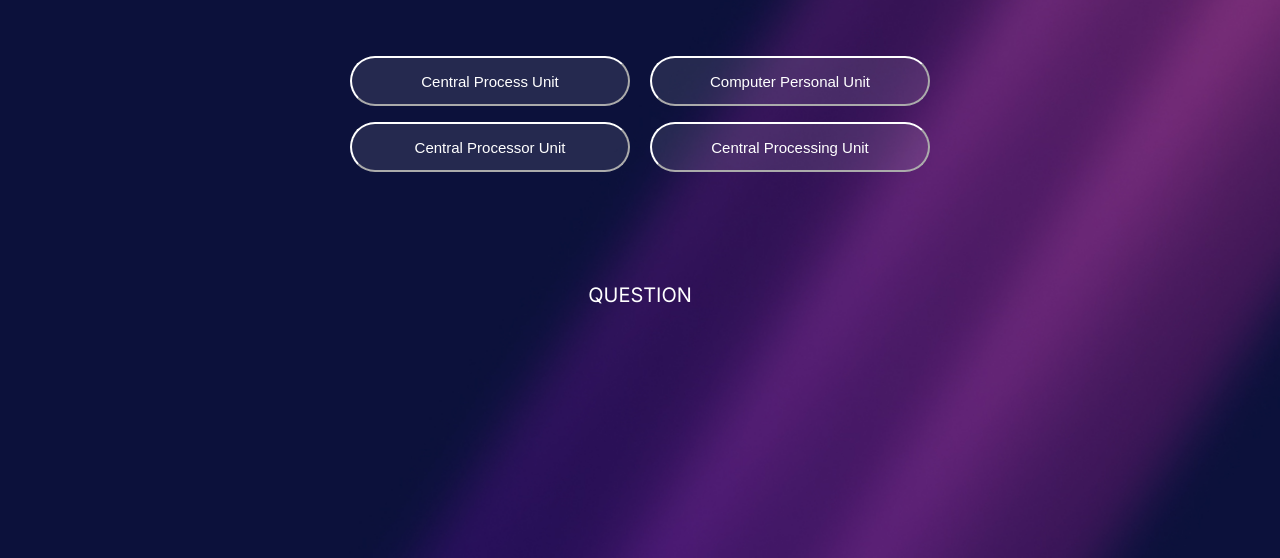
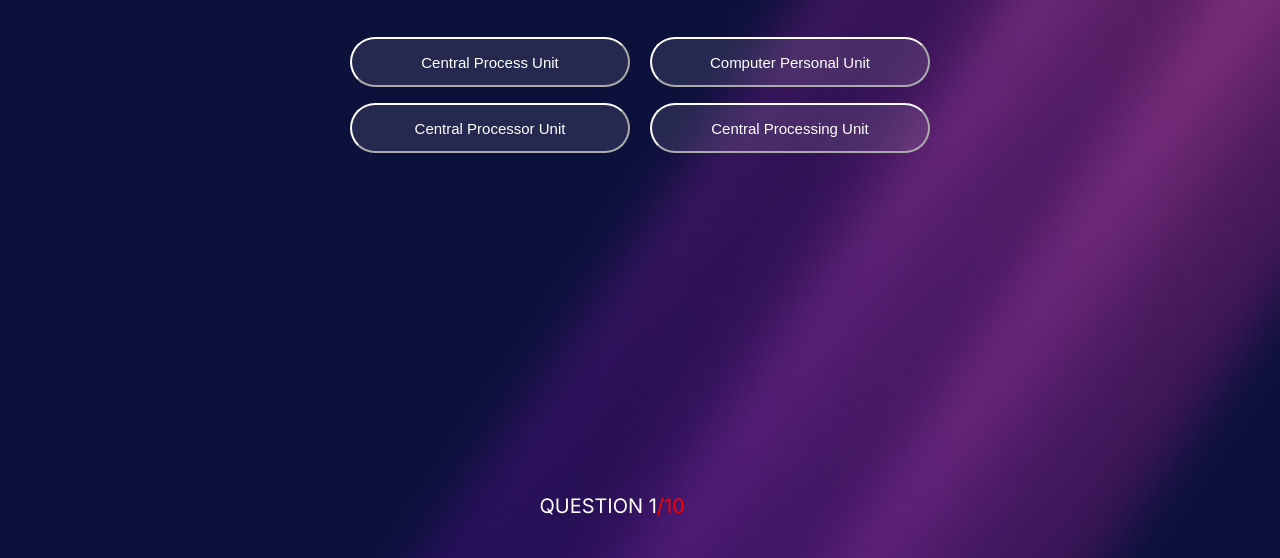
Before and after one commit to cataling6/BuildWeekTeam4, a plain HTML site: page domande.html in a window 1280 px wide. Shown: the part 242-800 px from the top of the page. Drawn offline with Linux system fonts and the light colour scheme.

Commit message:
aggiunto indice domanda + resize container html

```diff
--- a/domande.html
+++ b/domande.html
@@ -11,7 +11,7 @@
     <link rel="preconnect" href="https://fonts.gstatic.com" crossorigin />
     <link href="https://fonts.googleapis.com/css2?family=Inter:wght@100;200;300;400;500;600;700;800;900&family=Outfit:wght@100;200;300;400;500;600;700;800;900&display=swap" rel="stylesheet" />
   </head>
-  <body background="./assets/bg.jpg">
+  <body>
     <div>
       <img class="logo" src="./assets/epicode_logo.png" alt="logoEpicode" />
     </div>
@@ -19,14 +19,11 @@
       <div class="domanda">
         <h1>ciao ciao <br />nove dieci</h1>
       </div>
-      <div class="bottoniRisposta">
-
-      </div>
-      <div class="totaleDomande">
-        <p>QUESTION<span></span></p>
-      </div>
+      <div class="bottoniRisposta"></div>
     </div>
-
+    <footer class="totaleDomande">
+      <p>QUESTION <span id="index"></span><span class="red">/10</span></p>
+    </footer>
     <script src="domande.js"></script>
   </body>
 </html>
--- a/domande.js
+++ b/domande.js
@@ -87,7 +87,7 @@ let punteggioUtente = 0;
 let questionNumber = 0;
 let buttonRisposta = document.querySelector(".bottoniRisposta");
 let trovaDomanda = document.querySelector(".domanda h1");
-trovaDomanda.innerText = questions[questionNumber].question;
+let indice = document.querySelector("#index");
 
 let rispostaSelezionata = "";
 
@@ -110,6 +110,7 @@ const creaBottoni = function () {
   for (let j = 0; j < arrayRisposteUser[questionNumber].length; j++) {
     buttonRisposta.innerHTML += `<button>${arrayRisposteUser[questionNumber][j]}</button>`;
     trovaDomanda.innerText = questions[questionNumber].question;
+    indice.innerText = ` ${questionNumber + 1}`;
   }
   aggiungiListener();
 };
--- a/style.css
+++ b/style.css
@@ -10,6 +10,8 @@
 }
 
 body {
+  margin-left: auto;
+  margin-right: auto;
   background-image: url("./assets/bg.jpg");
   background-repeat: no-repeat;
   background-size: cover;
@@ -23,6 +25,10 @@ body {
   font-family: "Inter", sans-serif;
 }
 .contenitore {
+  margin-left: auto;
+  margin-right: auto;
+  max-width: 800px;
+  max-height: 400px;
   display: flex;
   flex-direction: column;
   align-items: center;
@@ -57,3 +63,13 @@ button:hover {
   font-size: 20px;
   font-family: "Inter", sans-serif;
 }
+
+footer {
+  position: absolute;
+  bottom: 5vh;
+  right: 46.5%;
+}
+
+.red {
+  color: red;
+}
```
